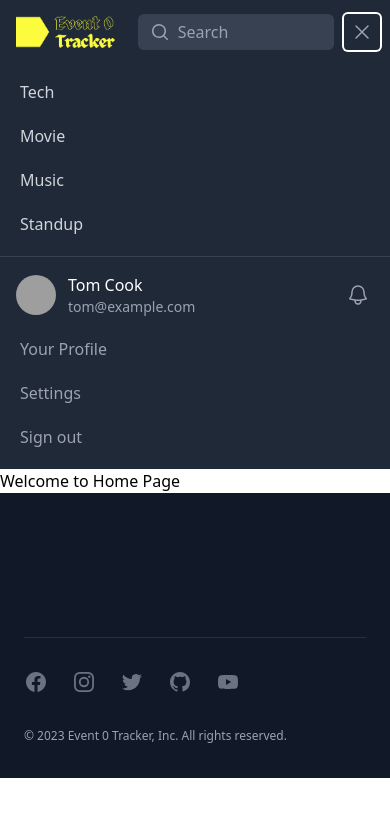
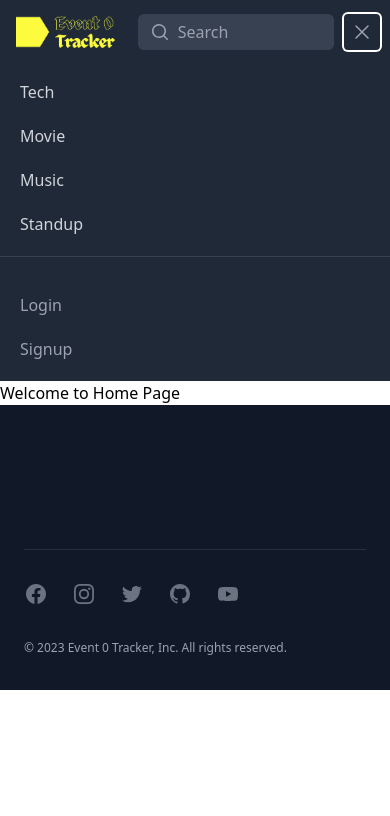
Before and after one commit to DeveloperVikasKumaR/event0tracker, a React (Vite) app: page / in a window 390 px wide. Both pictures are taken after a click on the button "Open menu". Shown: the top 816 px of the page. Built offline with nearby package versions, Linux system fonts and the light colour scheme; grey boxes are pictures that could not be loaded.

Commit message:
modified path for login + signup in mobile device

```diff
--- a/src/components/main/Header.tsx
+++ b/src/components/main/Header.tsx
@@ -4,22 +4,21 @@ import { Bars3Icon, BellIcon, XMarkIcon } from '@heroicons/react/24/outline'
 import Event0TrackerLogo from '../../assets/Event_0_Tracker.png'
 import { Link } from 'react-router-dom'
 
-const user = {
-  name: 'Tom Cook',
-  email: 'tom@example.com',
-  imageUrl:
-    'https://images.unsplash.com/photo-1472099645785-5658abf4ff4e?ixlib=rb-1.2.1&ixid=eyJhcHBfaWQiOjEyMDd9&auto=format&fit=facearea&facepad=2&w=256&h=256&q=80',
-}
+// const user = {
+//   name: 'Tom Cook',
+//   email: 'tom@example.com',
+//   imageUrl:
+//     'https://images.unsplash.com/photo-1472099645785-5658abf4ff4e?ixlib=rb-1.2.1&ixid=eyJhcHBfaWQiOjEyMDd9&auto=format&fit=facearea&facepad=2&w=256&h=256&q=80',
+// }
 const navigation = [
   { name: 'Tech', href: '#', current: false },
   { name: 'Movie', href: '#', current: false },
   { name: 'Music', href: '#', current: false },
   { name: 'Standup', href: '#', current: false },
 ]
-const userNavigation = [
-  { name: 'Your Profile', href: '#' },
-  { name: 'Settings', href: '#' },
-  { name: 'Sign out', href: '#' },
+const userNavigationOnLogout = [
+  { name: 'Login', href: 'login' },
+  { name: 'Signup', href: 'signup' },
 ]
 
 function classNames(...classes:any) {
@@ -184,7 +183,7 @@ export default function Header() {
               ))}
             </div>
             <div className="border-t border-gray-700 pb-3 pt-4">
-              <div className="flex items-center px-4">
+              {/* <div className="flex items-center px-4">
                 <div className="flex-shrink-0">
                   <img className="h-10 w-10 rounded-full" src={user.imageUrl} alt="" />
                 </div>
@@ -200,9 +199,9 @@ export default function Header() {
                   <span className="sr-only">View notifications</span>
                   <BellIcon className="h-6 w-6" aria-hidden="true" />
                 </button>
-              </div>
+              </div> */}
               <div className="mt-3 space-y-1 px-2">
-                {userNavigation.map((item) => (
+                {/* {userNavigation.map((item) => (
                   <Disclosure.Button
                     key={item.name}
                     as="a"
@@ -211,6 +210,11 @@ export default function Header() {
                   >
                     {item.name}
                   </Disclosure.Button>
+                ))} */}
+                {userNavigationOnLogout.map((item) => (
+                  <Link to={item.href} className='block rounded-md px-3 py-2 text-base font-medium text-gray-400 hover:bg-gray-700 hover:text-white'>
+                    {item.name}
+                  </Link>
                 ))}
               </div>
             </div>
```
